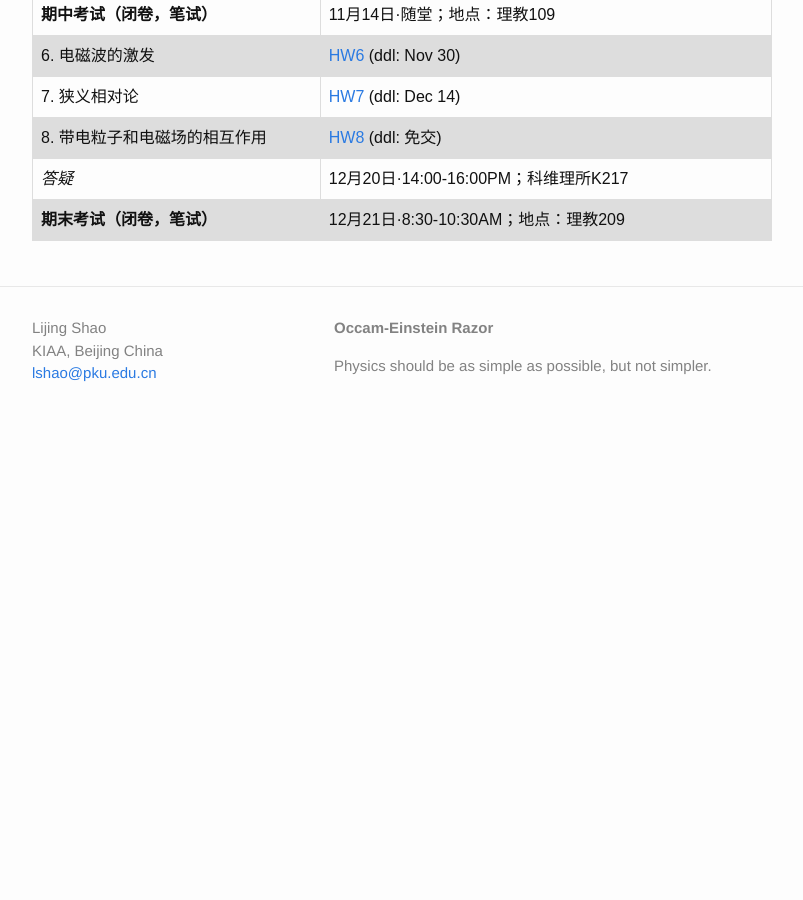
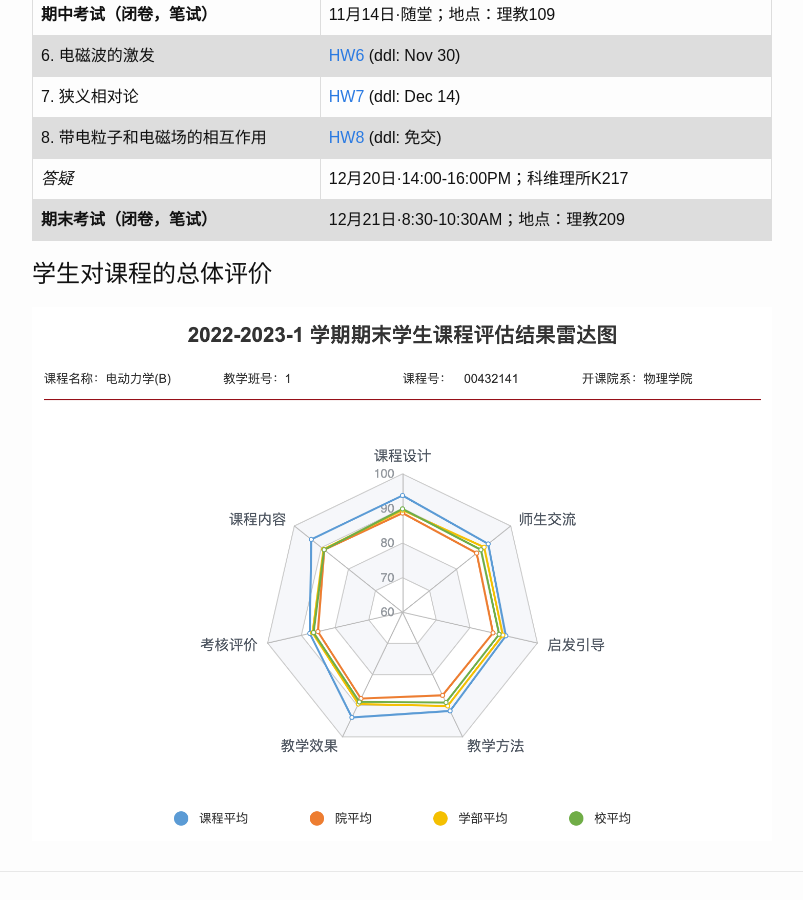
Before and after one commit to Friendshao/Friendshao.github.io, a Jekyll site: the page built from teaching/ced22/index.md, in a window 1280 px wide and 900 px high, scrolled down 2130 px. Shown: the whole window, without its empty margins (238-1041 px from the left). Built offline with Jekyll 4.4.1, drawn with Linux system fonts in a browser that asks for light colours; formulas are drawn with MathJax 3; before the commit the page ends 2575 px from its top, so only the background shows below that.

Commit message:
add 2022 class scores

```diff
--- a/teaching/ced22/index.md
+++ b/teaching/ced22/index.md
@@ -94,14 +94,13 @@ $$\vec{\nabla} \cdot \vec{B}=0, \quad \vec{\nabla} \times \vec{H}=\vec{\jmath}+\
 | *答疑* | 12月20日·14:00-16:00PM；科维理所K217 |
 | **期末考试（闭卷，笔试）** | 12月21日·8:30-10:30AM；地点：理教209 |
 
-<!-- <p></p>
+<p></p>
 
-## 文件下载
+## 学生对课程的总体评价
 
-- **课程日历**<small>（最后更新：2022年6月9日）</small>：[我爱上课.pdf](https://disk.pku.edu.cn:443/link/7B0B8AB7347CF02BF638E114793723AE)
-- **课程作业**<small>（最后更新：2022年6月9日）</small>：[我爱写作业.pdf](https://disk.pku.edu.cn:443/link/7B0B8AB7347CF02BF638E114793723AE) -->
-
-<p></p>
+<div style="display: flex; justify-content: center;">
+<img src="ced22_score.png" width="880">
+</div>
 
 <script type="text/x-mathjax-config">
   MathJax.Hub.Config({
```
Also changed, not shown: teaching/thmech22/index.md (+3 -3 lines), teaching/ced22/ced22_score.png (added), teaching/thmech22/tm22_score.png (added).
